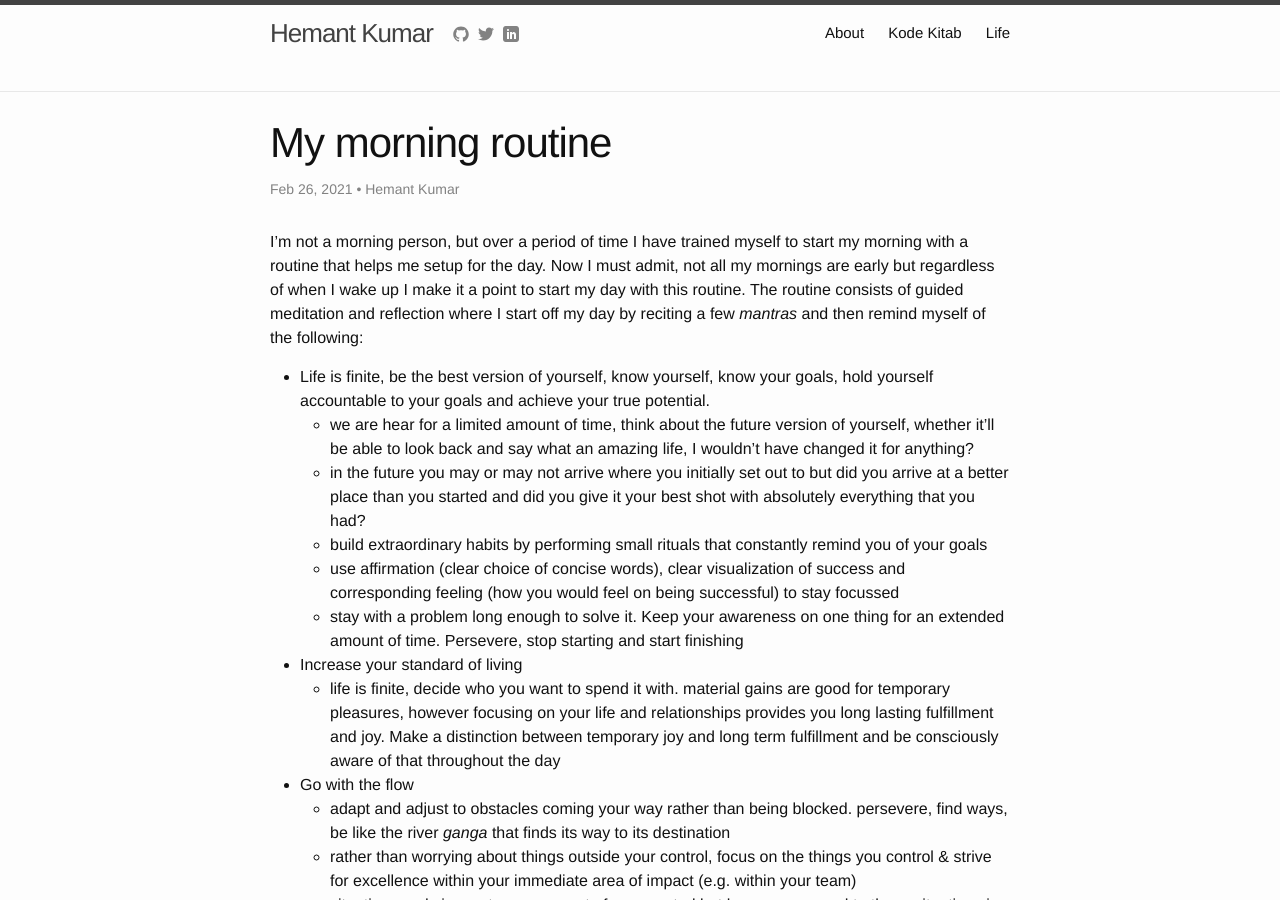
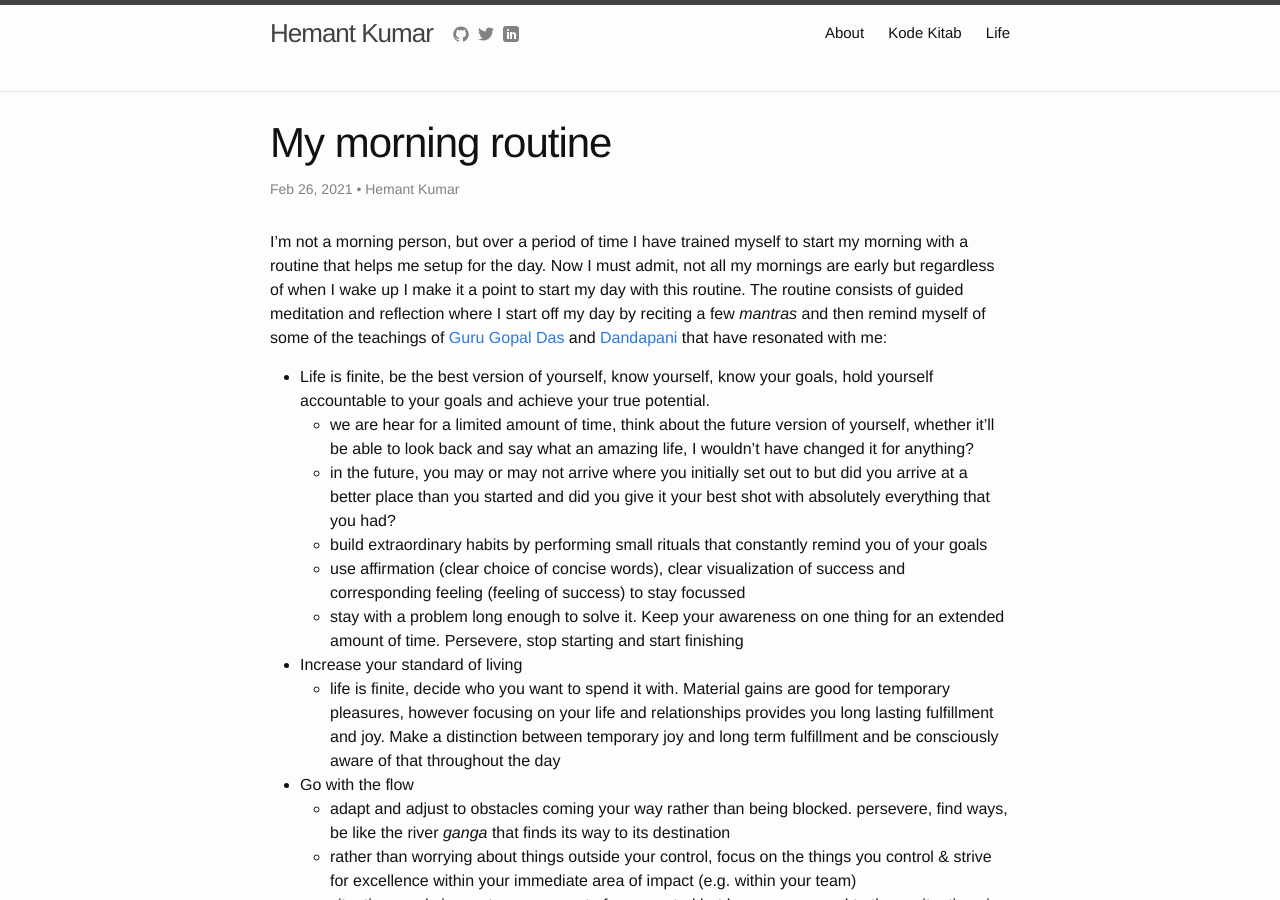
Before and after one commit to hemantksingh/hemantksingh.github.io, a Jekyll site: the page built from _posts/life/2021-02-25-my-morning-routine.markdown, in a window 1280 px wide and 900 px high. Built offline with Jekyll 4.4.1, drawn with Linux system fonts in a browser that asks for light colours; comment, search, counter and statistics services are not loaded.

Commit message:
Add references

```diff
--- a/_posts/life/2021-02-25-my-morning-routine.markdown
+++ b/_posts/life/2021-02-25-my-morning-routine.markdown
@@ -9,17 +9,17 @@
 modified_time: '2021-02-25T23:31:00.000-08:00'
 ---
 
-I'm not a morning person, but over a period of time I have trained myself to start my morning with a routine that helps me setup for the day. Now I must admit, not all my mornings are early but regardless of when I wake up I make it a point to start my day with this routine. The routine consists of guided meditation and reflection where I start off my day by reciting a few *mantras* and then remind myself of the following:
+I'm not a morning person, but over a period of time I have trained myself to start my morning with a routine that helps me setup for the day. Now I must admit, not all my mornings are early but regardless of when I wake up I make it a point to start my day with this routine. The routine consists of guided meditation and reflection where I start off my day by reciting a few *mantras* and then remind myself of some of the teachings of [Guru Gopal Das](https://twitter.com/gaurgopald) and [Dandapani](https://twitter.com/DandapaniLLC) that have resonated with me:
 
 - Life is finite, be the best version of yourself, know yourself, know your goals, hold yourself accountable to your goals and achieve your true potential.
   - we are hear for a limited amount of time, think about the future version of yourself, whether it'll be able to look back and say what an amazing life, I wouldn't have changed it for anything?
-  - in the future you may or may not arrive where you initially set out to but did you arrive at a better place than you started and did you give it your best shot with absolutely everything that you had?
+  - in the future, you may or may not arrive where you initially set out to but did you arrive at a better place than you started and did you give it your best shot with absolutely everything that you had?
   - build extraordinary habits by performing small rituals that constantly remind you of your goals
-  - use affirmation (clear choice of concise words), clear visualization of success and corresponding feeling (how you would feel on being successful) to stay focussed
+  - use affirmation (clear choice of concise words), clear visualization of success and corresponding feeling (feeling of success) to stay focussed
   - stay with a problem long enough to solve it. Keep your awareness on one thing for an extended amount of time. Persevere, stop starting and start finishing
 
 - Increase your standard of living
-  - life is finite, decide who you want to spend it with. material gains are good for temporary pleasures, however focusing on your life and relationships provides you long lasting fulfillment and joy. Make a distinction between temporary joy and long term fulfillment and be consciously aware of that throughout the day
+  - life is finite, decide who you want to spend it with. Material gains are good for temporary pleasures, however focusing on your life and relationships provides you long lasting fulfillment and joy. Make a distinction between temporary joy and long term fulfillment and be consciously aware of that throughout the day
 
 - Go with the flow
   - adapt and adjust to obstacles coming your way rather than being blocked. persevere, find ways, be like the river *ganga* that finds its way to its destination
```
